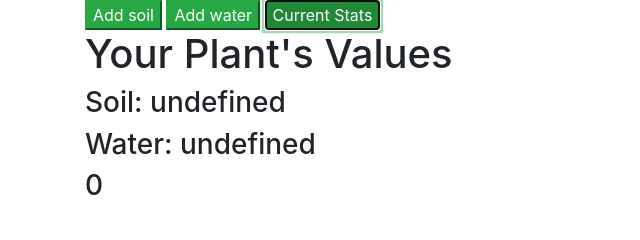
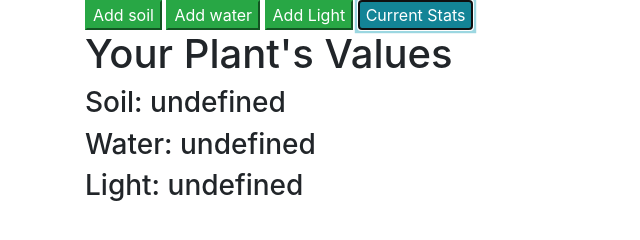
Before and after one commit to gurshankaile206/Power-Plant, a website built with webpack: page src/index.html in a window 1280 px wide. Both pictures are taken after a click on the button "Current Stats". Shown: the whole page, without its empty margins (0-640 px from the left). Built offline with nearby package versions, Linux system fonts and the light colour scheme.

Commit message:
add functionality to change the state of light for a plant Co-Authored-By: Godfrey Owidi <godfreyowiidi@gmail.com>

```diff
--- a/src/index.html
+++ b/src/index.html
@@ -12,7 +12,8 @@
       <div class="grow-buttons">
         <button class="btn-success" id="feed">Add soil</button>
         <button class="btn-success" id="hydrate">Add water</button>
-        <button class="btn-success" id="show-state">Current Stats</button>
+        <button class="btn-success" id="giveLight">Add Light</button>
+        <button class="btn-info" id="show-state">Current Stats</button>
       </div>
       <h1>Your Plant's Values</h1>
       <h3><div id="soil-value">0</div></h3>
--- a/src/main.js
+++ b/src/main.js
@@ -47,14 +47,15 @@ $(document).ready(function() {
       $('#water-value').text(`Water: ${newState.water}`);
     });
 
-    $('#hydrate').click(function() {
-      const newState = stateControl(superWater);
-      $('#water-value').text(`Water: ${newState.water}`);
+    $('#giveLight').click(function() {
+      const newState = stateControl(brightLight);
+      $('#light-value').text(`Light: ${newState.light}`);
     });
 
     $('#show-state').click(function() {
       const currentState = stateControl();
       $('#soil-value').text(`Soil: ${currentState.soil}`);
       $('#water-value').text(`Water: ${currentState.water}`);
+      $('#light-value').text(`Light: ${currentState.light}`);
     });
   });
```
